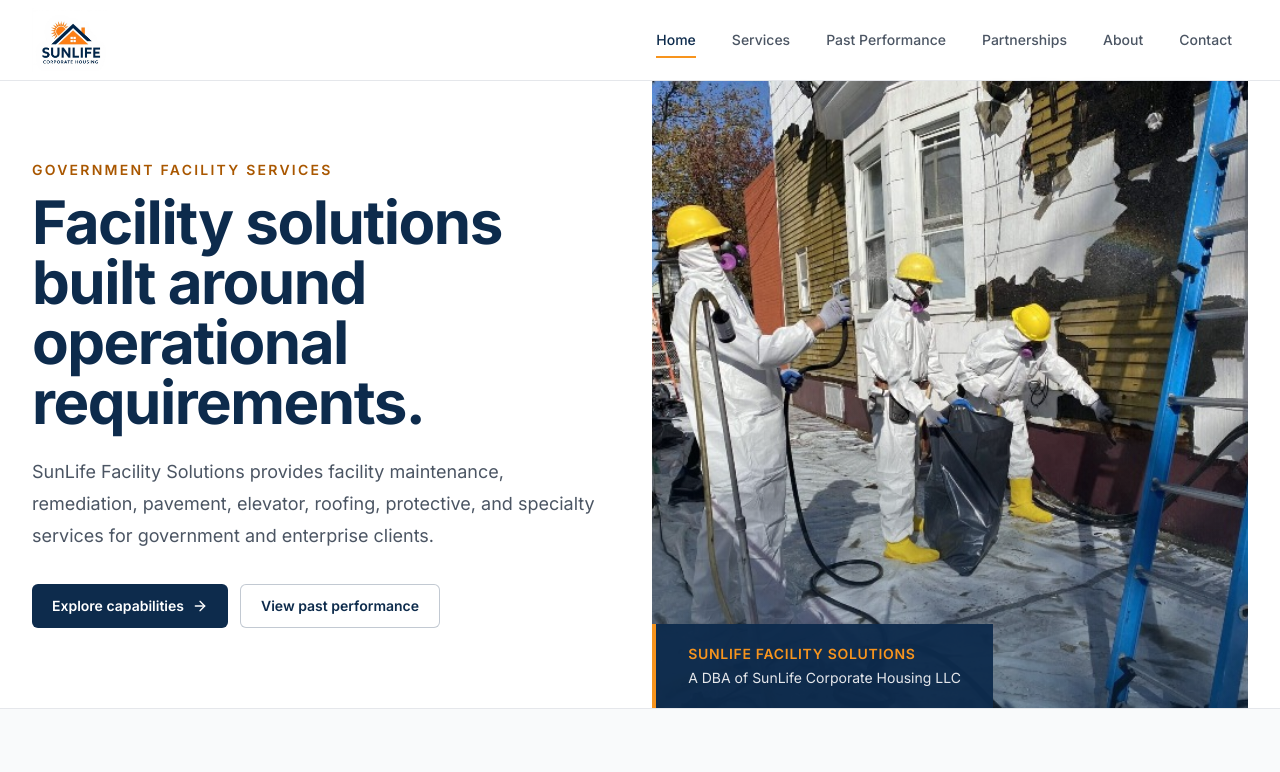
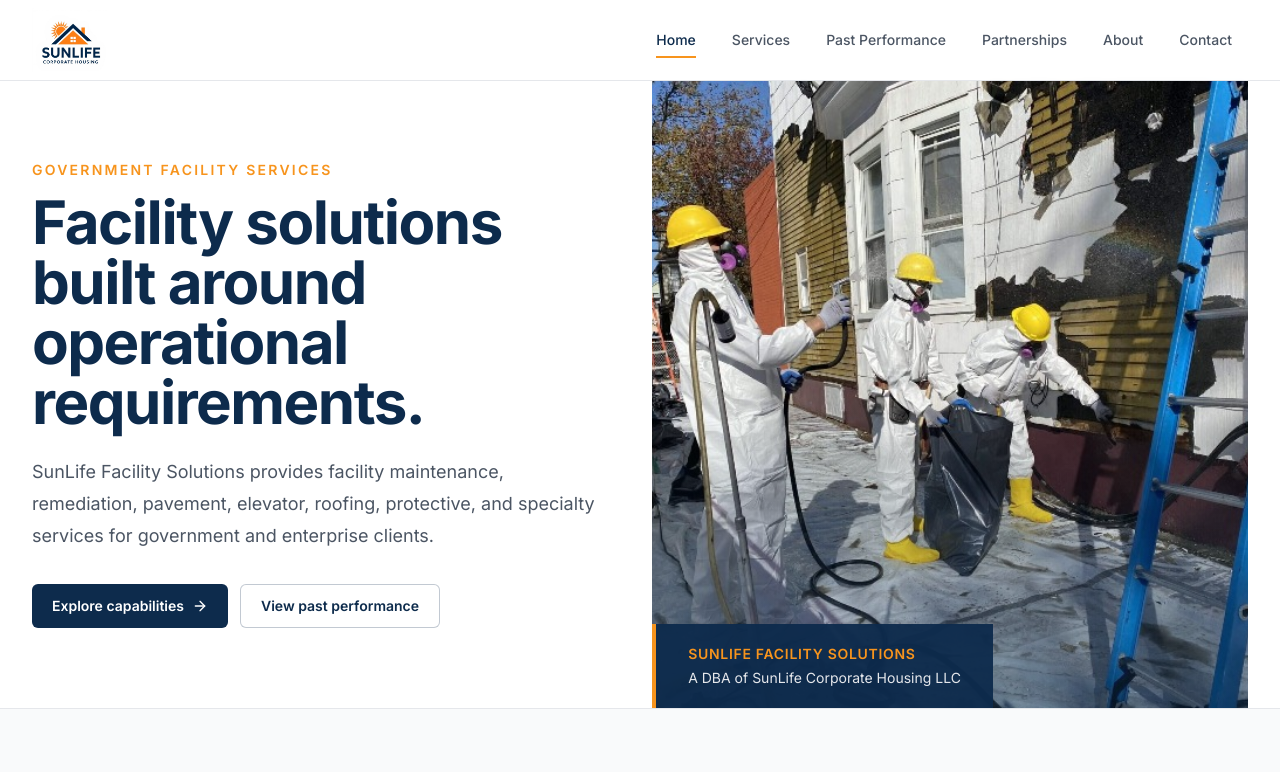
Before and after one commit to Iamsomatil/SLCH, a React (Vite) app: page / in a window 1280 px wide. Shown: the top 772 px of the page. Built offline with nearby package versions, Linux system fonts and the light colour scheme; grey boxes are pictures that could not be loaded.

Commit message:
changed homepage color scheme

```diff
--- a/src/index.css
+++ b/src/index.css
@@ -7,7 +7,7 @@
     --color-primary: #00008b;
     --color-navy: #0d2b4c;
     --color-gold: #f7941d;
-    --color-accent-text: #a95700;
+    --color-accent-text: var(--color-gold);
     --color-ink: #172235;
     --color-muted: #5f6b7a;
     --color-line: #dfe4ea;
```
